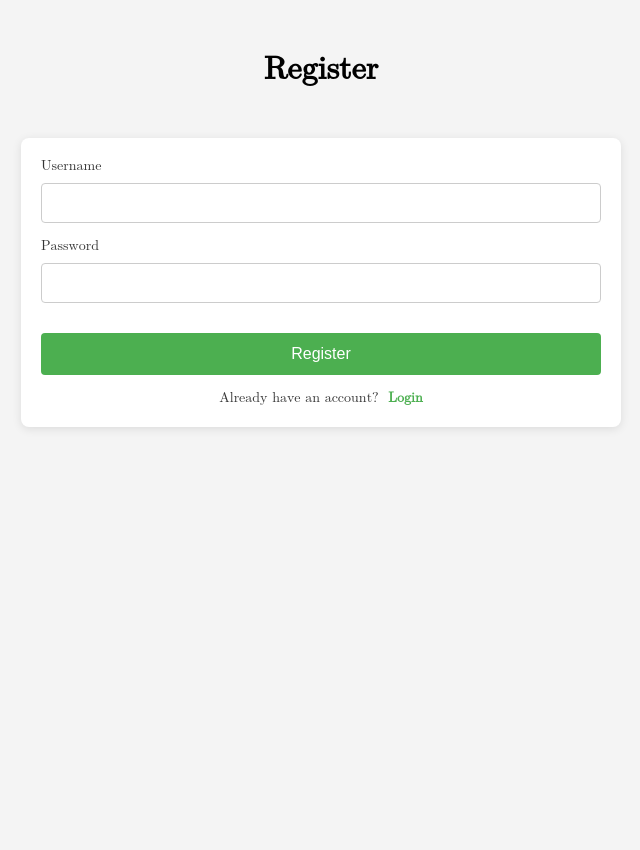
After one commit to ernestluizdiaz/php_search, a PHP site: page /register.php in a window 1280 px wide. The commit adds this page. Shown: the whole page, without its empty margins (319-959 px from the left). Run offline with PHP 8.4, Linux system fonts and the light colour scheme.

Commit message:
insert login/register/logout

```diff
--- a/css/components.css
+++ b/css/components.css
@@ -1,23 +1,21 @@
-/* Reset some default styles */
+/* General styles (no change) */
 * {
   margin: 0;
   padding: 0;
   box-sizing: border-box;
 }
 
-/* Set body styling */
 body {
   font-family: math;
   background-color: #f4f4f4;
   height: 100vh;
   display: block;
-  margin: 0; /* Remove default margin */
+  margin: 0;
 }
 
-/* Center the content */
 h1 {
-  text-align: center; /* Center the title */
-  margin-top: 50px; /* Add space at the top */
+  text-align: center;
+  margin-top: 50px;
 }
 
 form {
@@ -27,10 +25,9 @@ form {
   width: 100%;
   max-width: 600px;
   box-shadow: 0 2px 10px rgba(0, 0, 0, 0.1);
-  margin: 50px auto; /* Center the form with auto margins */
+  margin: 50px auto;
 }
 
-/* Label styling */
 label {
   font-size: 14px;
   color: #333;
@@ -38,8 +35,8 @@ label {
   display: block;
 }
 
-/* Input fields styling */
-input[type="text"] {
+input[type="text"],
+input[type="password"] {
   width: 100%;
   padding: 10px;
   margin-bottom: 15px;
@@ -49,33 +46,44 @@ input[type="text"] {
   color: #333;
 }
 
-/* Submit button styling */
-input[type="submit"] {
+/* Login button styling */
+button[type="submit"] {
   background-color: #4CAF50;
   color: white;
   border: none;
-  padding: 10px 15px;
+  padding: 12px;
   font-size: 16px;
   cursor: pointer;
   border-radius: 4px;
   width: 100%;
-  margin-top: 10px;
+  margin-top: 15px;
+  transition: background-color 0.3s ease, transform 0.2s ease;
 }
 
-input[type="submit"]:hover {
+button[type="submit"]:hover {
   background-color: #45a049;
+  transform: scale(1.02);
 }
 
-/* Back to Home link styling */
-p a {
-  display: block;
-  margin-top: 14px;
-  text-decoration: none;
-  color: #ff0000;
-  font-size: 0.9rem;
-  text-align: right;
+/* Styling for the register link */
+p {
+  margin-top: 15px;
+  font-size: 14px;
+  text-align: center;
+  color: #333;
 }
 
+p a {
+  text-decoration: none;
+  color: #4CAF50;
+  font-weight: bold;
+  margin-left: 5px;
+  transition: color 0.3s ease;
+}
+
+p a:hover {
+  color: #45a049;
+}
 
 /* Responsive styling */
 @media (max-width: 600px) {
@@ -84,7 +92,7 @@ p a {
     padding: 15px;
   }
 
-  input[type="submit"] {
+  button[type="submit"] {
     width: 100%;
   }
 }
--- /dev/null
+++ b/logout.php
@@ -0,0 +1,6 @@
+<?php
+session_start();
+session_destroy();
+header('Location: login.php');
+exit();
+?>
--- /dev/null
+++ b/register.php
@@ -0,0 +1,51 @@
+<?php
+require_once 'core/dbConfig.php';
+
+if (isset($_POST['registerBtn'])) {
+  $username = $_POST['username'];
+  $password = md5($_POST['password']);
+
+  // Check if the username is already taken
+  $stmt = $pdo->prepare("SELECT * FROM users WHERE username = ?");
+  $stmt->execute([$username]);
+
+  if ($stmt->rowCount() > 0) {
+    $error = "Username already exists.";
+  } else {
+    // Insert new user
+    $stmt = $pdo->prepare("INSERT INTO users (username, password) VALUES (?, ?)");
+    $stmt->execute([$username, $password]);
+    header('Location: login.php');
+    exit();
+  }
+}
+?>
+
+<!DOCTYPE html>
+<html lang="en">
+
+<head>
+  <meta charset="UTF-8">
+  <meta name="viewport" content="width=device-width, initial-scale=1.0">
+  <title>Register</title>
+  <link rel="stylesheet" href="css/components.css">
+</head>
+
+<body>
+  <h1>Register</h1>
+  <?php if (isset($error)): ?>
+    <p style="color: red;"><?php echo $error; ?></p>
+  <?php endif; ?>
+  <form method="POST" action="">
+    <label for="username">Username</label>
+    <input type="text" name="username" required>
+    <label for="password">Password</label>
+    <input type="password" name="password" required>
+    <button type="submit" name="registerBtn">Register</button>
+    <p>Already have an account?
+      <a href="login.php">Login</a>
+    </p>
+  </form>
+</body>
+
+</html>
```
Also changed, not shown: index.php (+13 -0 lines), login.php (added, +55 -0 lines), sql/data.sql (+12 -0 lines).
